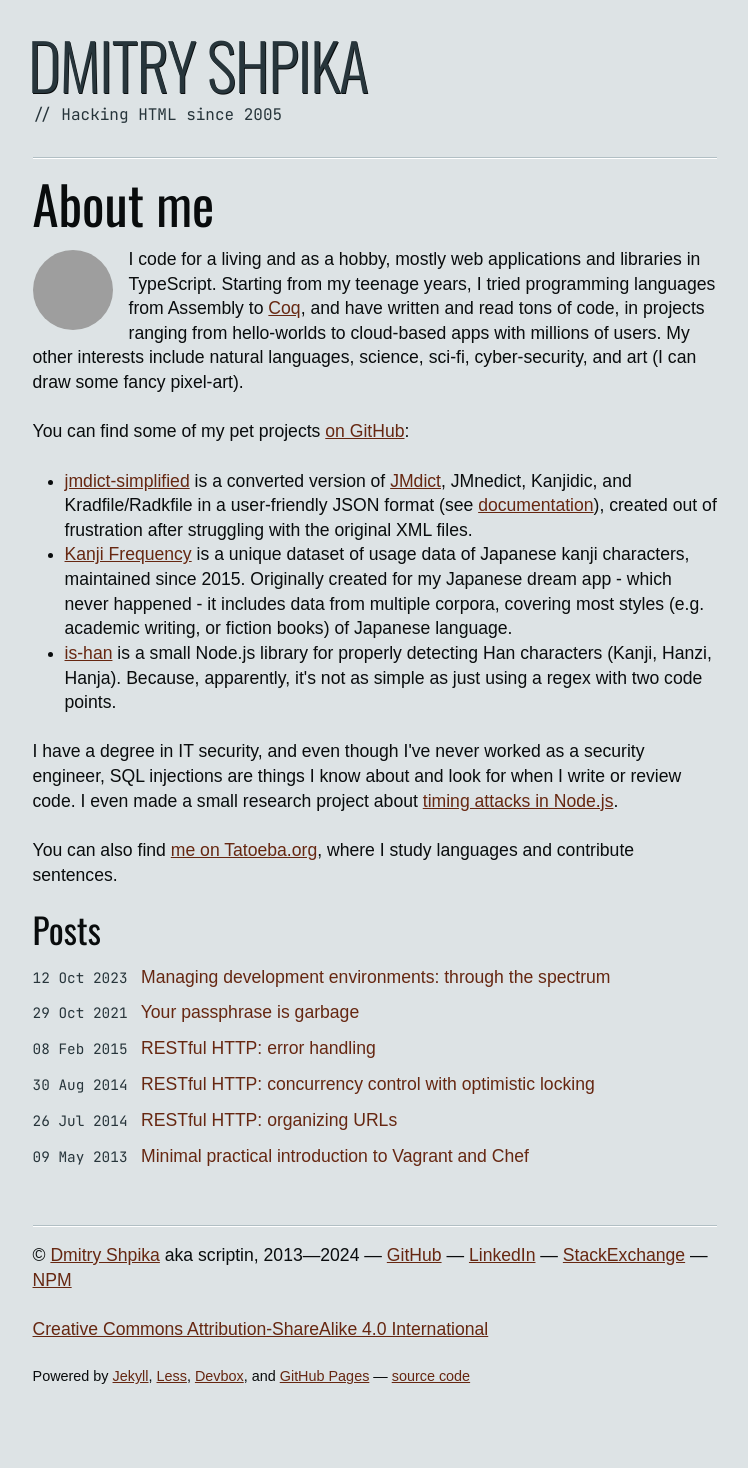
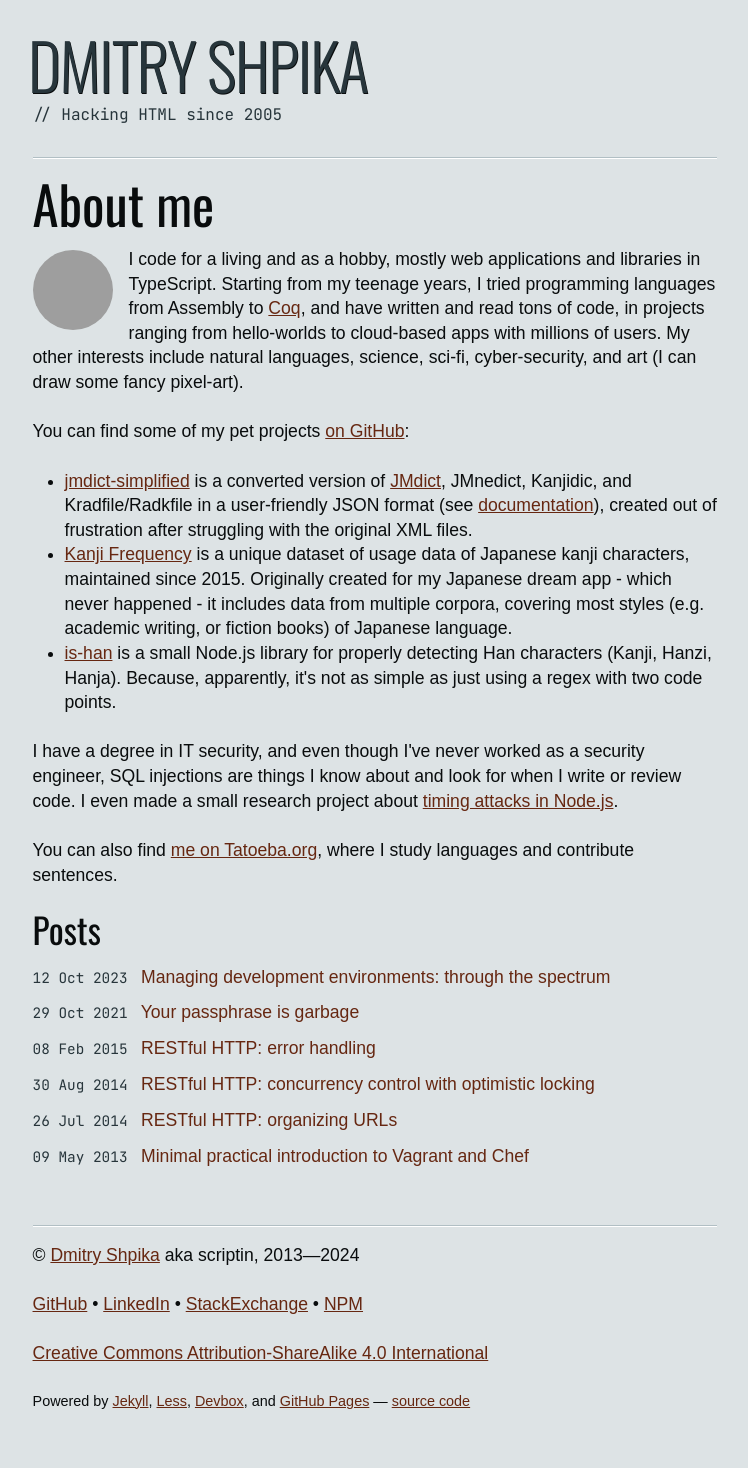
Before and after one commit to scriptin/scriptin.github.io, a Jekyll site: the page built from index.html, in a window 1280 px wide. Shown: the whole page, without its empty margins (265-1013 px from the left). Built offline with Jekyll 4.4.1, drawn with Linux system fonts in a browser that asks for light colours; before the commit the page ends 1443 px from its top, so only the background shows below that; grey boxes are pictures that could not be loaded.

Commit message:
Move footer links on a new line

```diff
--- a/_layouts/default.html
+++ b/_layouts/default.html
@@ -78,8 +78,12 @@
                     </span>,
                     2013&mdash;{{- 'now' | date: "%Y" -}}
                 </span>
+            </p>
+            <p>
                 {% for link in site.data.template.links %}
-                &mdash;
+                    {% if forloop.first == false %}
+                    &bull;
+                    {% endif %}
                 <a href="{{ link.url }}">{{ link.title }}</a>
                 {% endfor %}
             </p>
```
